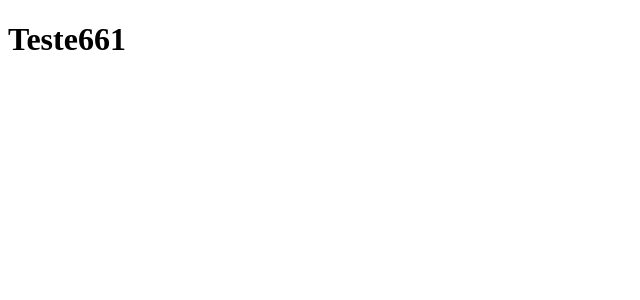
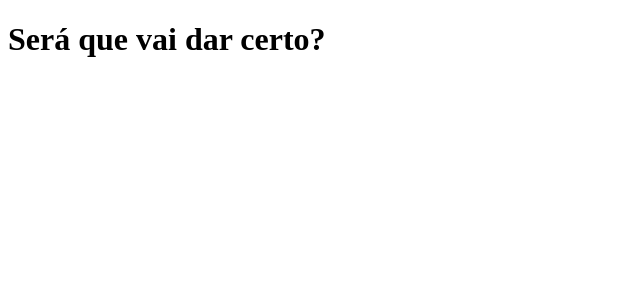
Before and after one commit to JoaoBG57/clone-tabnews, a Next.js app: page / in a window 1280 px wide. Shown: the top 300 px of the page, without its empty margins (0-640 px from the left). Built offline with nearby package versions, Linux system fonts and the light colour scheme.

Commit message:
Update index.js

```diff
--- a/pages/index.js
+++ b/pages/index.js
@@ -1,5 +1,5 @@
 function Home() {
-    return <h1>Teste661</h1>
+    return <h1>Será que vai dar certo?</h1>
 }
 
 export default Home;
```
